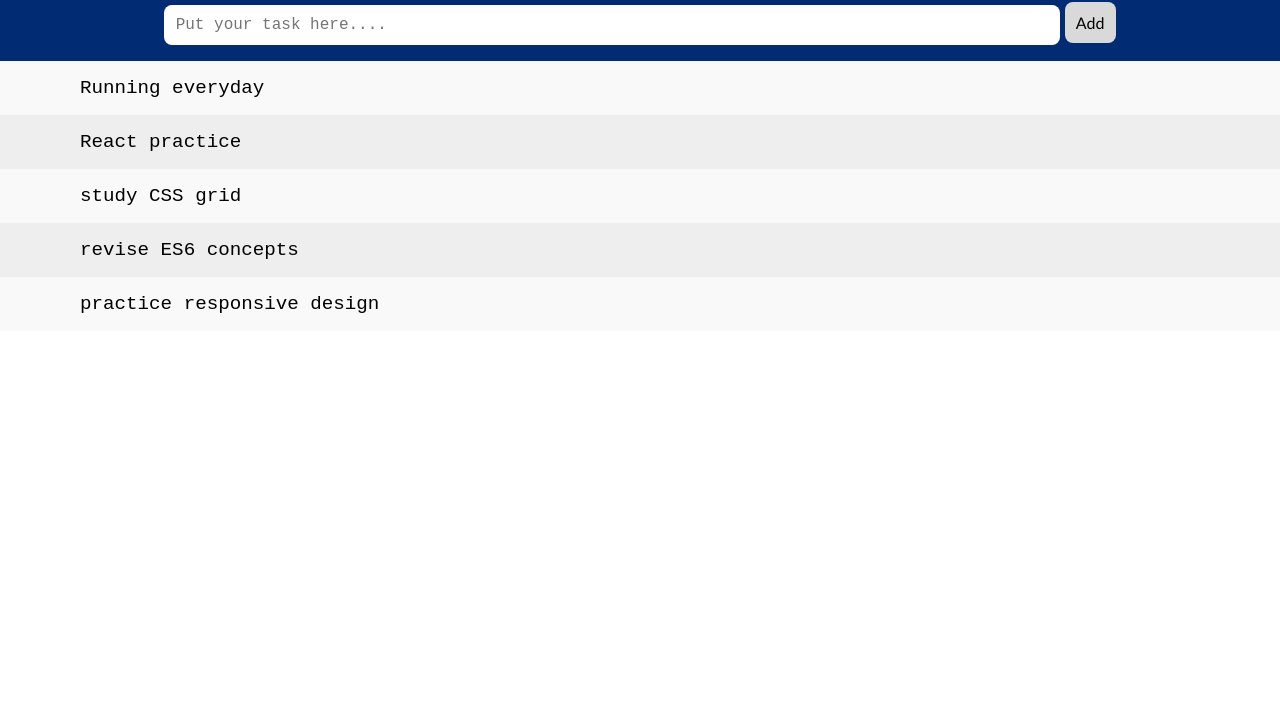
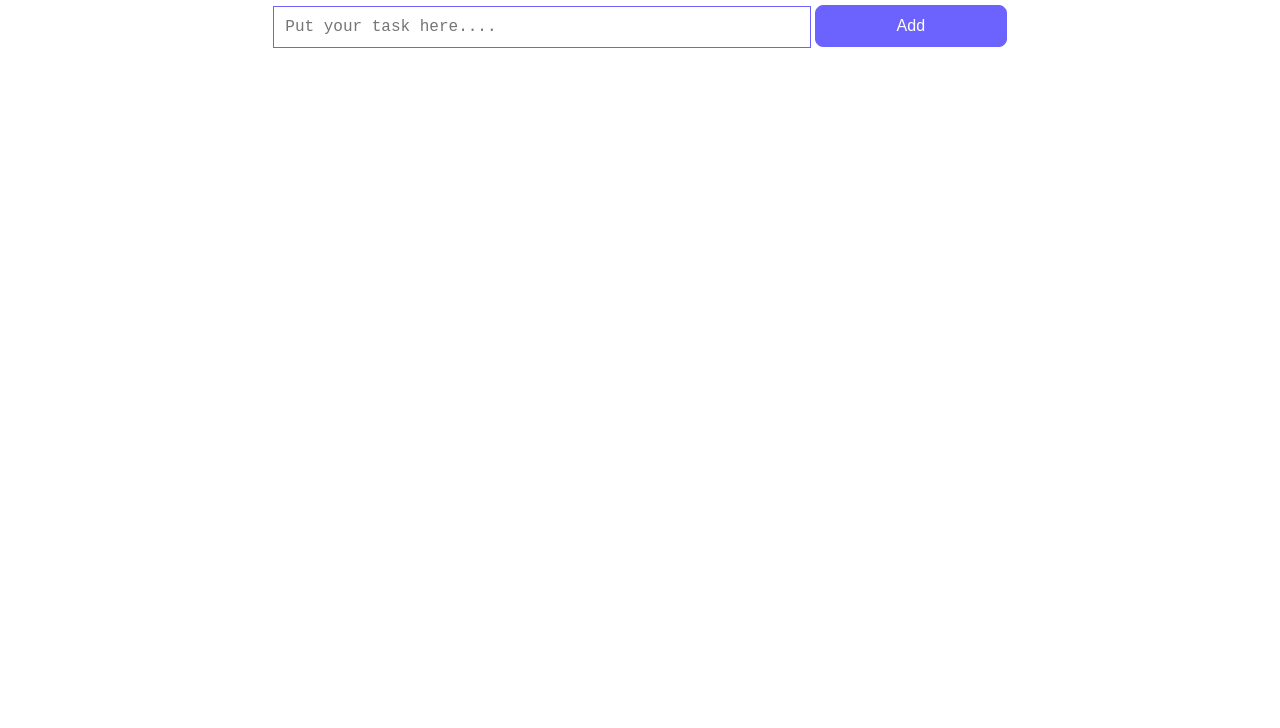
Before and after one commit to soubhagyasethy/to-do-list, a plain HTML site: page index.html in a window 1280 px wide. Shown: the part 72-800 px from the top of the page. Drawn offline with Linux system fonts and the light colour scheme.

Commit message:
style: updated

```diff
--- a/index.html
+++ b/index.html
@@ -12,16 +12,8 @@
     <div id="myDiv" class="header">
         <h2>My To Do List</h2>
         <input type="text" id="myInput" onchange="inputHandler()" placeholder="Put your task here....">
-        <span class="addBtn">Add</span>
+        <button id="addBtn">Add</button>
     </div>
-
-    <ul id="myUL">
-        <li>Running everyday</li>
-        <li>React practice</li>
-        <li>study CSS grid</li>
-        <li>revise ES6 concepts</li>
-        <li>practice responsive design</li>
-    </ul>
 
     <script type="text/javascript" src="/main.js"></script>
 </body>
--- a/style.css
+++ b/style.css
@@ -5,14 +5,22 @@
 
 /* setting body's margin, padding to 0 */
 body {
-    margin: 0;
+    margin: auto;
     padding: 0;
+    width: 60%;
+}
+
+@media only screen and (max-width: 600px) {
+    body {
+        margin: auto;
+        padding: 0;
+        width: 90%;
+    }
 }
 
 /* style the header */
 .header {
     text-align: center;
-    background-color: #012b72;
     color: white;
     padding: 0.5rem 0 1rem 0;
     font-family: 'Trebuchet MS', sans-serif;
@@ -23,56 +31,25 @@ input {
     width: 70%;
     font-size: 1rem;
     padding: 0.7rem;
-    border: none;
     margin:0;
-    border-radius: 0.5rem;
+    border: 0.1rem solid #6C63FF;
+    /* border-radius: 0.5rem; */
     font-family: 'Courier New', monospace;
 }
 
 /* style the "Add" button */
-.addBtn {
+#addBtn {
     width: 25%;
     font-size: 1rem;
     padding: 0.7rem;
     margin: 0;
-    color: black;
-    background-color: #d9d9d9;
+    color: white;
+    background-color: #6C63FF;
     border-radius: 0.5rem;
+    border: 0.1rem solid #6C63FF;
 }
-.addBtn:hover {
-    background-color: #bbb;
+#addBtn:hover {
+    background-color: #4b44db;
     cursor: pointer;
     transition: 0.2s;
 }
-
-/* remove margin and padding from the ul */
-ul {
-    list-style: none;
-    margin: 0;
-    padding: 0;
-}
-
-/* style the list items */
-ul li{
-    font-size: 1.2rem;
-    background: #eee;
-    cursor: pointer;
-    padding: 1rem 1rem 1rem 5rem;
-    font-family: 'Courier New', monospace;
-}
-
-/* set all the odd items in the list to a different color */
-ul li:nth-child(odd) {
-    background: #f9f9f9;
-}
-
-/* darker background color on hover */
-ul li:hover {
-    background: #ddd;
-}
-
-ul li.checked {
-    background: #888;
-    color: #fff;
-    text-decoration: line-through;
-  }
```
